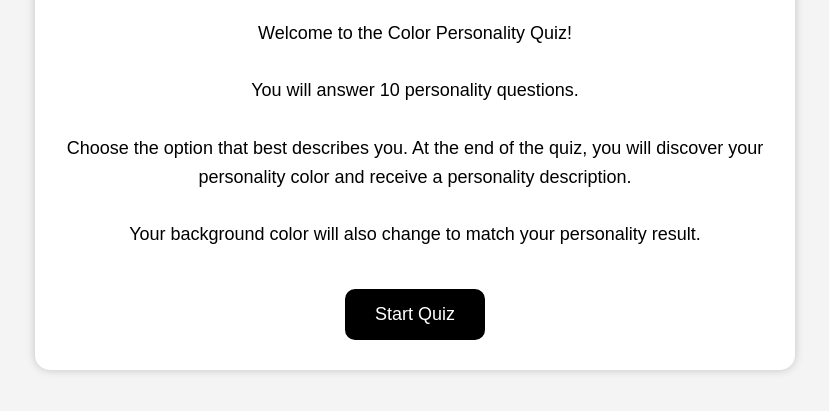
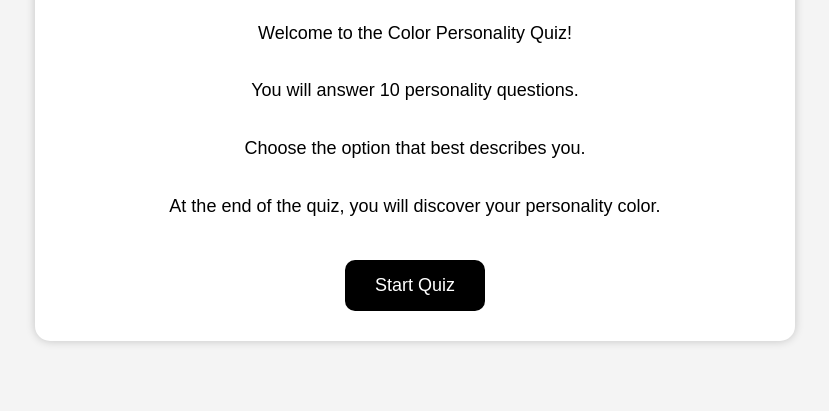
Before and after one commit to Ag-2063/class-project-proposal, a plain HTML site: page index.html in a window 1280 px wide. Shown: the part 129-540 px from the top of the page, without its empty margins (225-1054 px from the left). Drawn offline with Linux system fonts and the light colour scheme.

Commit message:
Update index.html

```diff
--- a/index.html
+++ b/index.html
@@ -10,8 +10,10 @@
 
 <body>
 
-  <div class="container">
-    <h1> Color Personality Quiz</h1>
+  <!-- START SCREEN -->
+  <div class="container" id="startScreen">
+
+    <h1>Color Personality Quiz</h1>
 
     <p class="instructions">
       Welcome to the Color Personality Quiz!
@@ -19,20 +21,18 @@
       You will answer 10 personality questions.
       <br><br>
       Choose the option that best describes you.
-      At the end of the quiz, you will discover your personality color and receive a personality description.
       <br><br>
-      Your background color will also change to match your personality result.
+      At the end of the quiz, you will discover your personality color.
     </p>
 
     <button id="startBtn">Start Quiz</button>
+
   </div>
 
   <!-- QUIZ SCREEN -->
   <div class="container hidden" id="quizContainer">
 
     <div id="quiz"></div>
-
-    <button id="nextBtn" class="hidden">Next</button>
 
     <div id="result" class="hidden"></div>
 
```
